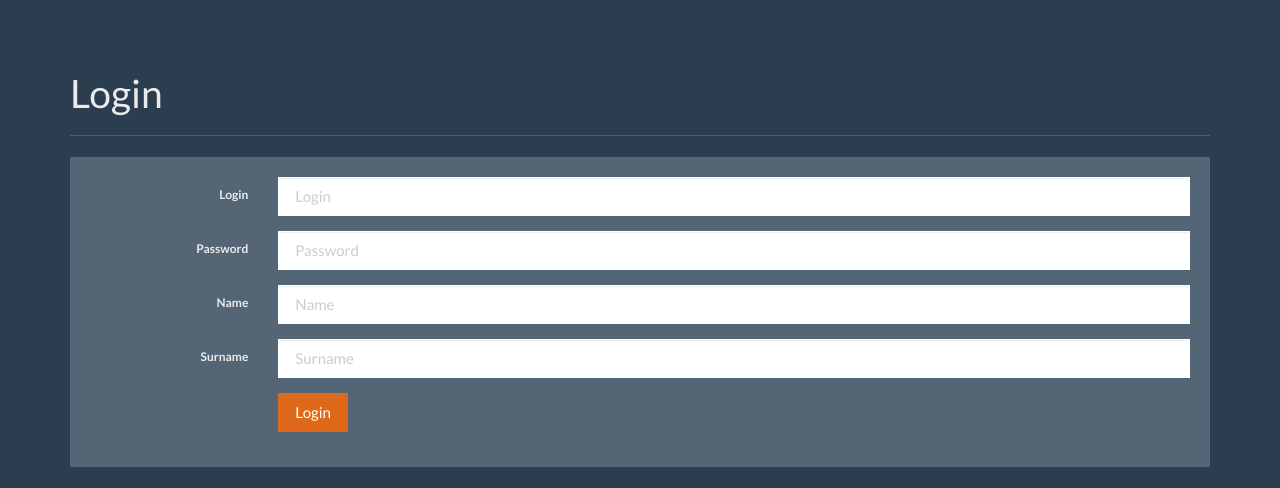
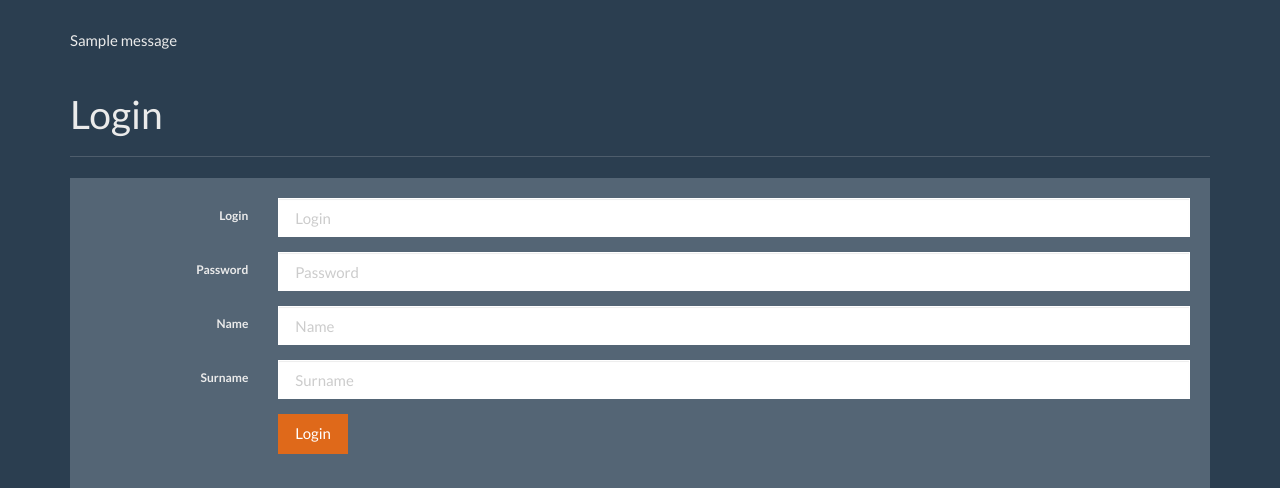
Before and after one commit to jolynutella/VisionArm, a Flask app: page /login in a window 1280 px wide. Shown: the part 40-528 px from the top of the page. Run offline with Flask 3, Linux system fonts and the light colour scheme; tables that the repository leaves empty hold one stand-in row (values such as "Sample post"); one stand-in notice (Sample message) is shown; some libraries are stand-ins or nearby versions.

Commit message:
Added login and registration error messages

```diff
--- a/visionarm/routes/auth.py
+++ b/visionarm/routes/auth.py
@@ -1,4 +1,4 @@
-from flask import Blueprint, render_template, request, redirect, url_for
+from flask import Blueprint, render_template, request, redirect, url_for, flash
 from werkzeug.security import check_password_hash
 from flask_login import login_user, logout_user
 
@@ -15,10 +15,21 @@
         name = request.form['name']
         surname = request.form['surname']
 
-        user = User(login=login, unhashed_password=unhashed_password, name=name, surname=surname, admin=False, expert=False)
-        db.session.add(user)
-        db.session.commit()
-        return redirect(url_for('auth.login'))
+        existing_user = User.query.filter_by(login=login).first()
+
+        error_message = ''
+
+        if existing_user is not None:
+            error_message = 'User already exists.'
+            flash(error_message, 'danger')
+            return redirect(url_for('auth.register'))
+
+        if not error_message:
+            user = User(login=login, unhashed_password=unhashed_password, name=name, surname=surname, admin=False, expert=False)
+            db.session.add(user)
+            db.session.commit()
+            return redirect(url_for('auth.login'))
+
     return render_template('register.html')
 
 @auth.route('/login', methods=['GET', 'POST'])
@@ -35,6 +46,8 @@
 
         if not user or not check_password_hash(user.password, password):
             error_message = 'Could not log in. Please check the information and try again.'
+            flash(error_message, 'danger')
+            return redirect(url_for('auth.login'))
 
         if not error_message:
             login_user(user)
--- a/visionarm/static/theme.css
+++ b/visionarm/static/theme.css
@@ -16,3 +16,12 @@
 .theme-showcase .navbar .container {
   width: auto;
 }
+
+.danger {
+  background-color: #C24641;
+  word-wrap: break-word
+}
+
+.succsess {
+  background-color: #90EE90;
+}
--- a/visionarm/templates/base.html
+++ b/visionarm/templates/base.html
@@ -12,6 +12,8 @@
     <link href="{{ url_for('static', filename='bootstrap.min.css') }}" rel="stylesheet">
 
     <link href="{{ url_for('static', filename='theme.css') }}" rel="stylesheet">
+
+
   </head>
 
   <body>
@@ -46,6 +48,18 @@
       </div>
     </nav>
 
+    <div class="container">
+      {% with messages = get_flashed_messages(with_categories=true) %}
+        {% if messages %}
+
+          {% for category, message in messages %}
+            <div class="{{ category }}">{{ message }}</div>
+          {% endfor %}
+
+        {% endif %}
+      {% endwith %}
+    </div>
+
     <div class="container theme-showcase" role="main">
 
       {% block content %}{% endblock %}
```
Also changed, not shown: instance/db.sqlite3, visionarm/db.sqlite3 (deleted), 1 other file.
